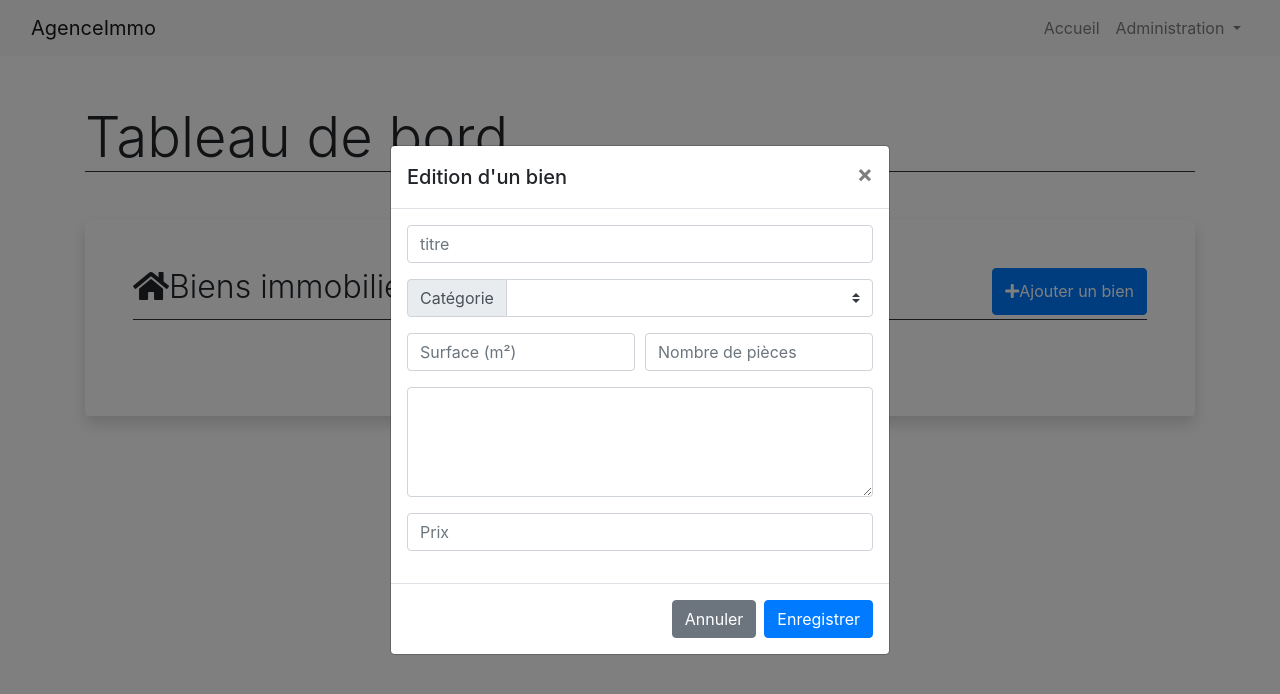
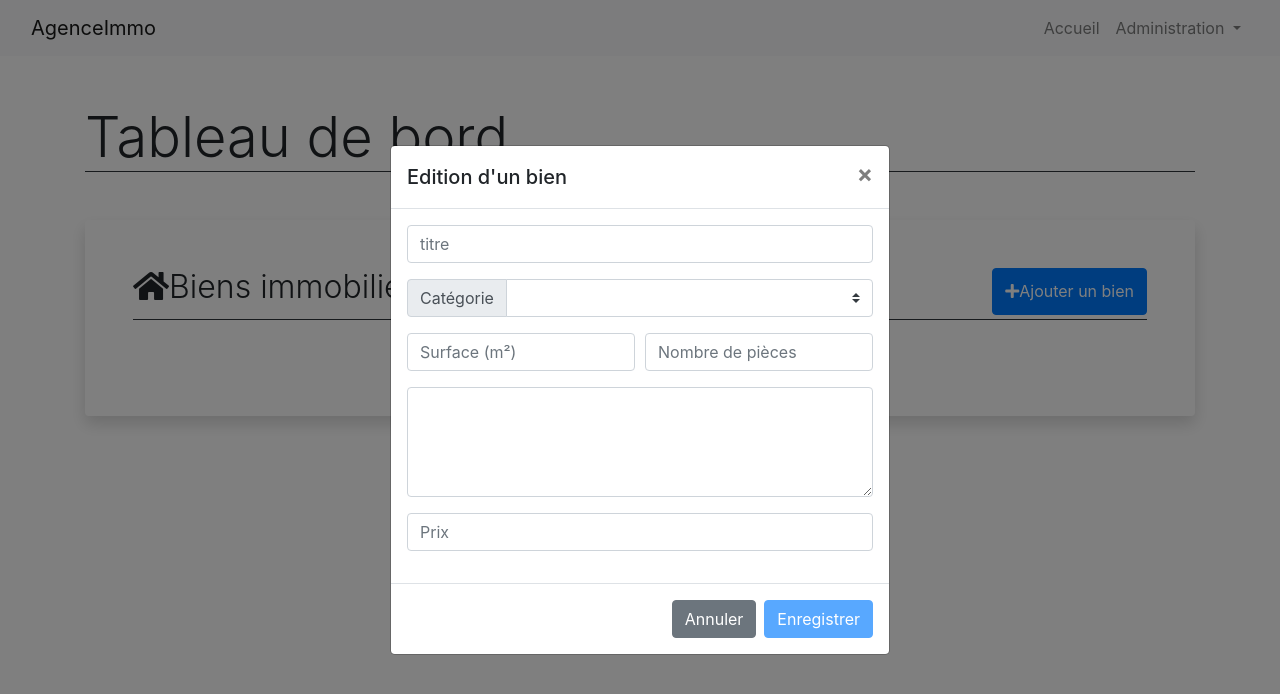
Before and after one commit to rpalvair/angular-formation, an Angular app in the folder monAgence/: page /admin/dashboard in a window 1280 px wide. Both pictures are taken after a click on the button "Ajouter un bien". Shown: the top 694 px of the page. Built offline with nearby package versions, Linux system fonts and the light colour scheme.

Commit message:
feat : Disable submit button if required field is missing

```diff
--- a/monAgence/src/app/admin/admin-properties/admin-properties.component.html
+++ b/monAgence/src/app/admin/admin-properties/admin-properties.component.html
@@ -26,7 +26,7 @@
         </div>
         <div class="modal-body">
           <div class="form-group">
-            <input type="text" class="form-control" placeholder="titre" name="title" ngModel/>
+            <input type="text" class="form-control" placeholder="titre" name="title" ngModel required/>
           </div>
           <div class="input-group mb-3">
             <div class="input-group-prepend">
@@ -56,7 +56,7 @@
           <button type="button" class="btn btn-secondary" data-dismiss="modal">
             Annuler
           </button>
-          <button type="submit" class="btn btn-primary">Enregistrer</button>
+          <button type="submit" class="btn btn-primary" [disabled]="propertiesForm.invalid">Enregistrer</button>
         </div>
       </form>
     </div>
```
